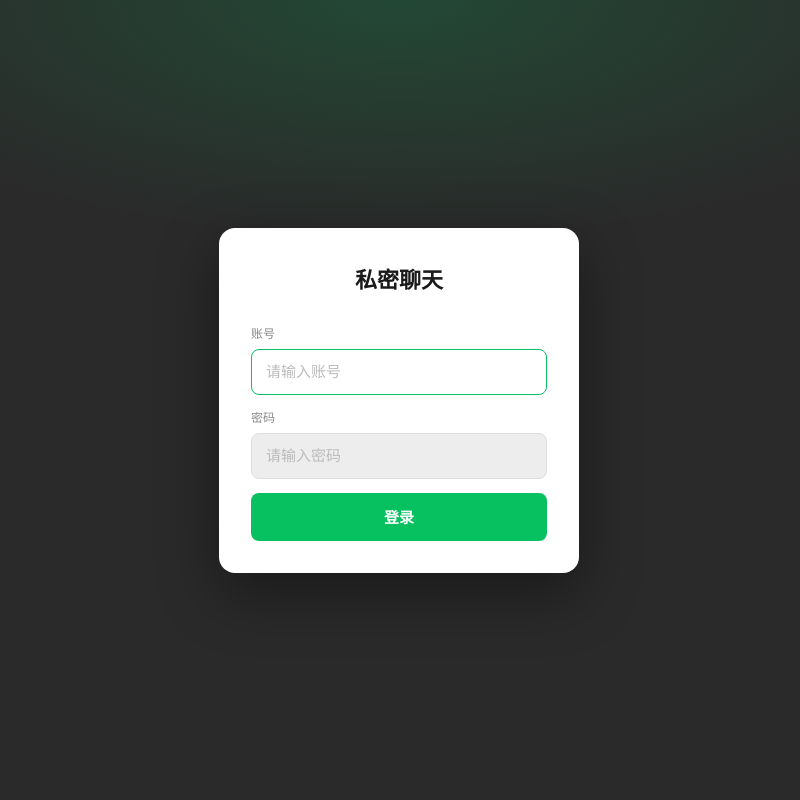
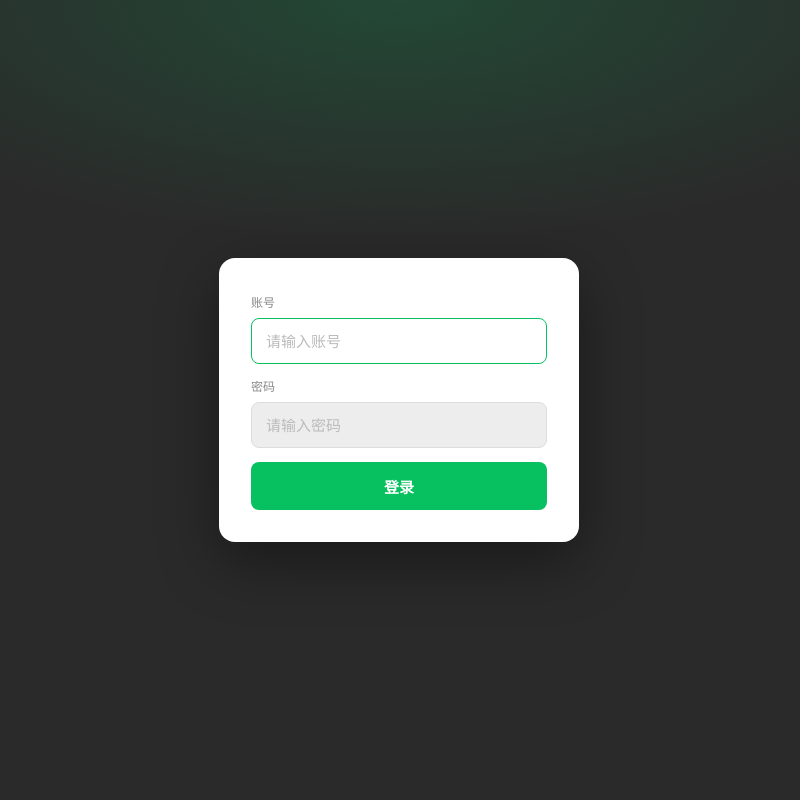
Before and after one commit to afrunk/CopyEZ, a Flask app: page /wechat/auth/login in a window 1280 px wide. Shown: the whole page, without its empty margins (241-1041 px from the left). Run offline with Flask 3, Linux system fonts and the light colour scheme; some libraries are stand-ins or nearby versions.

Commit message:
feat(wechat): remove login page title, keep only form
Co-authored-by: Cursor <cursoragent@cursor.com>

```diff
--- a/static/wechat/wechat.css
+++ b/static/wechat/wechat.css
@@ -54,14 +54,6 @@ body {
     padding: 36px 32px 32px;
     box-shadow: 0 20px 60px rgba(0,0,0,0.4);
     animation: fadeUp 0.6s cubic-bezier(0.22,1,0.36,1) both;
-}
-
-.wx-login-title {
-    text-align: center;
-    font-size: 22px;
-    font-weight: 600;
-    color: var(--ink);
-    margin-bottom: 28px;
 }
 
 .wx-login-error {
--- a/templates/wechat/login.html
+++ b/templates/wechat/login.html
@@ -9,8 +9,6 @@
 <body>
     <div class="wx-login-page">
         <div class="wx-login-card">
-            <h1 class="wx-login-title">私密聊天</h1>
-
             <div id="loginError" class="wx-login-error"></div>
 
             <form id="loginForm" autocomplete="off">
```
